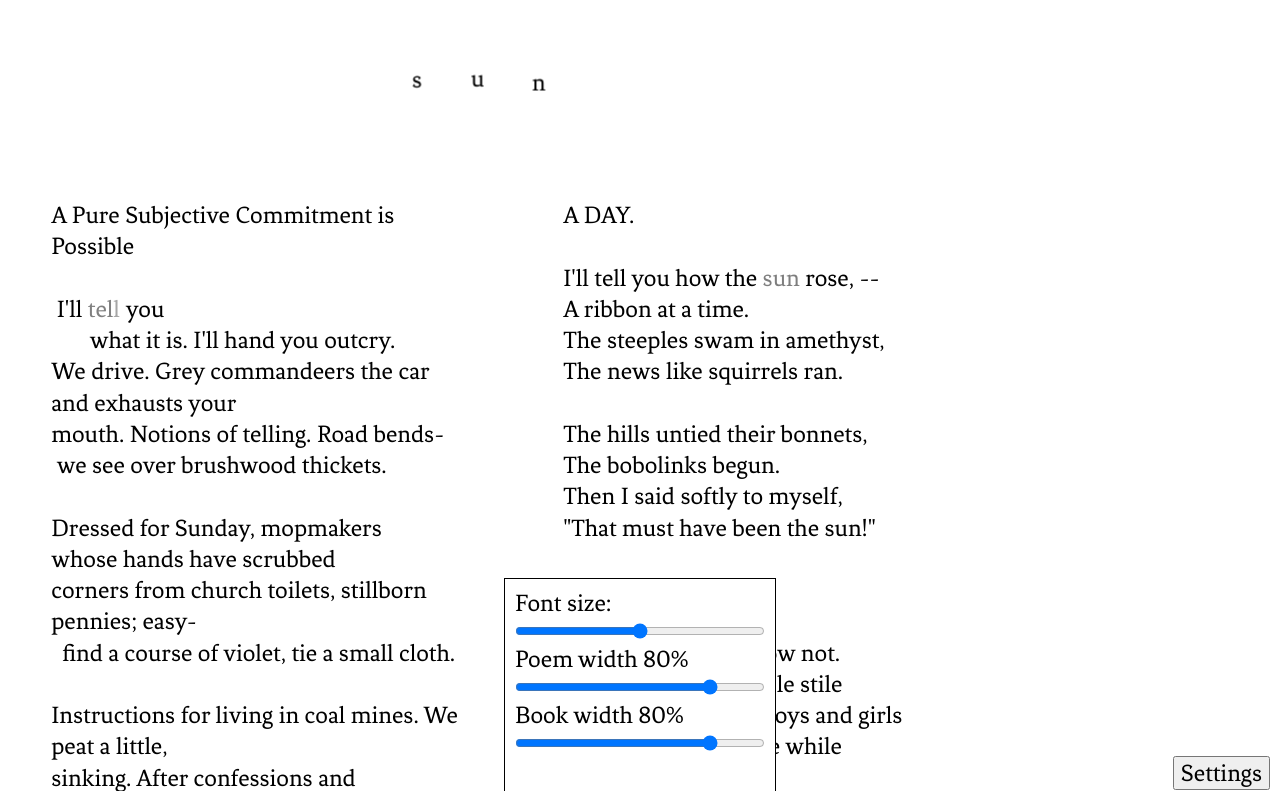
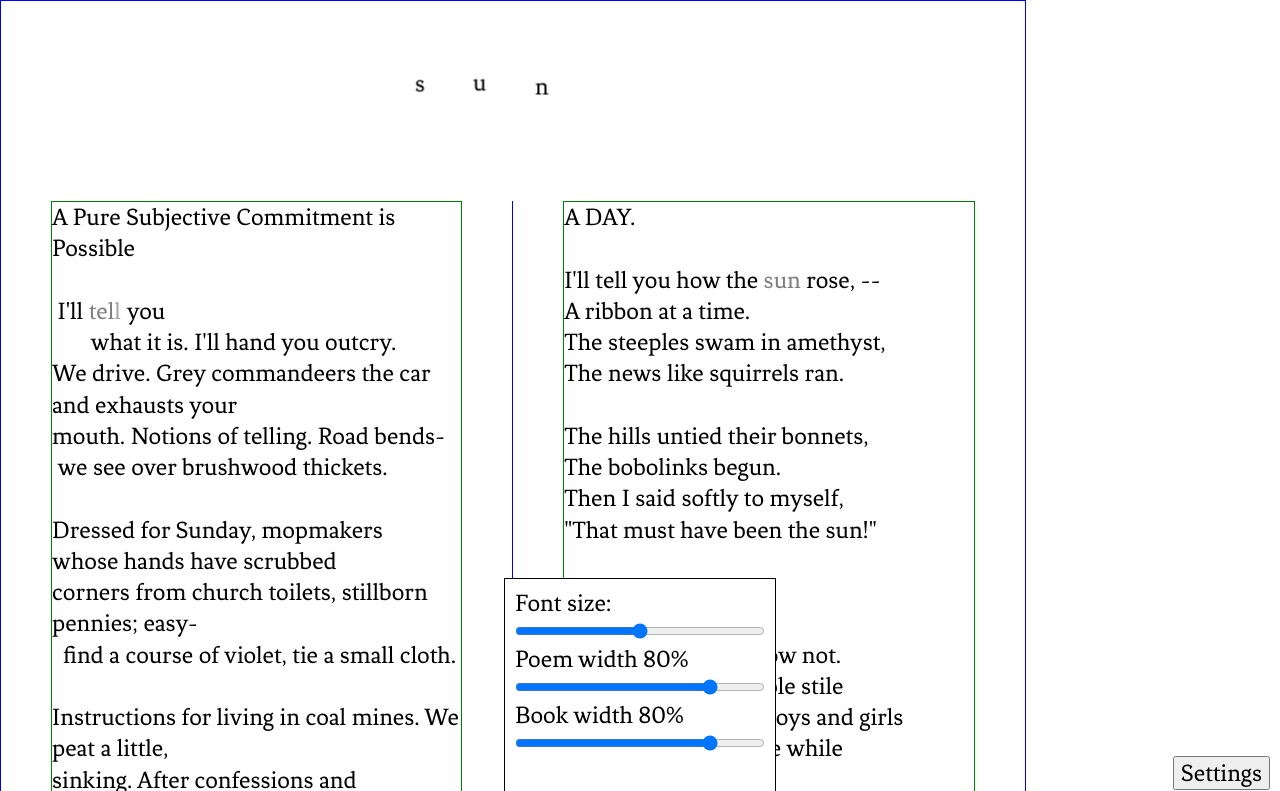
Before and after one commit to tiltfactor/the-mirror-project-dpe-javascript, a website: page index.html in a window 1280 px wide. Both pictures are taken after a click on the button "Settings". Shown: the top 791 px of the page. Drawn offline with Linux system fonts and the light colour scheme.

Commit message:
Show borders when settings panel is open

```diff
--- /dev/null
+++ b/borders.css
@@ -0,0 +1,18 @@
+.bordered.poem-container {
+  border-right: 1px solid blue;
+  width: calc(50% - 1px);
+  border-collapse: collapse;
+}
+
+.poem-container ~ .poem-container {
+  border-right: 0;
+  width: 50%;
+}
+
+body.bordered {
+  border: 1px solid blue;
+}
+
+.bordered.poem1, .bordered.poem2 {
+  border: 1px solid green;
+}
--- a/index.html
+++ b/index.html
@@ -10,6 +10,7 @@
     <link rel="stylesheet" type="text/css" href="bower_components/normalize.css/normalize.css">
     <link rel="stylesheet" type="text/css" href="main.css">
     <link rel="stylesheet" type="text/css" href="override.css">
+    <link rel="stylesheet" type="text/css" href="borders.css">
     <style>
 
     </style>
--- a/js/controls.js
+++ b/js/controls.js
@@ -13,6 +13,9 @@ var settingsButton = document.getElementById('settings-button'),
 settingsButton.addEventListener('click', function() {
     settingsVisible = !settingsVisible;
     settingsPanel.style.display = settingsVisible ? 'block' : 'none';
+    document.querySelectorAll('body, .poem-container, .poem1, .poem2').forEach(
+        (el) => el.classList.toggle('bordered')
+    );
 });
 
 function initSlider(sliderEl, outputEl, attributes, valueFunc, changeFunc) {
```
